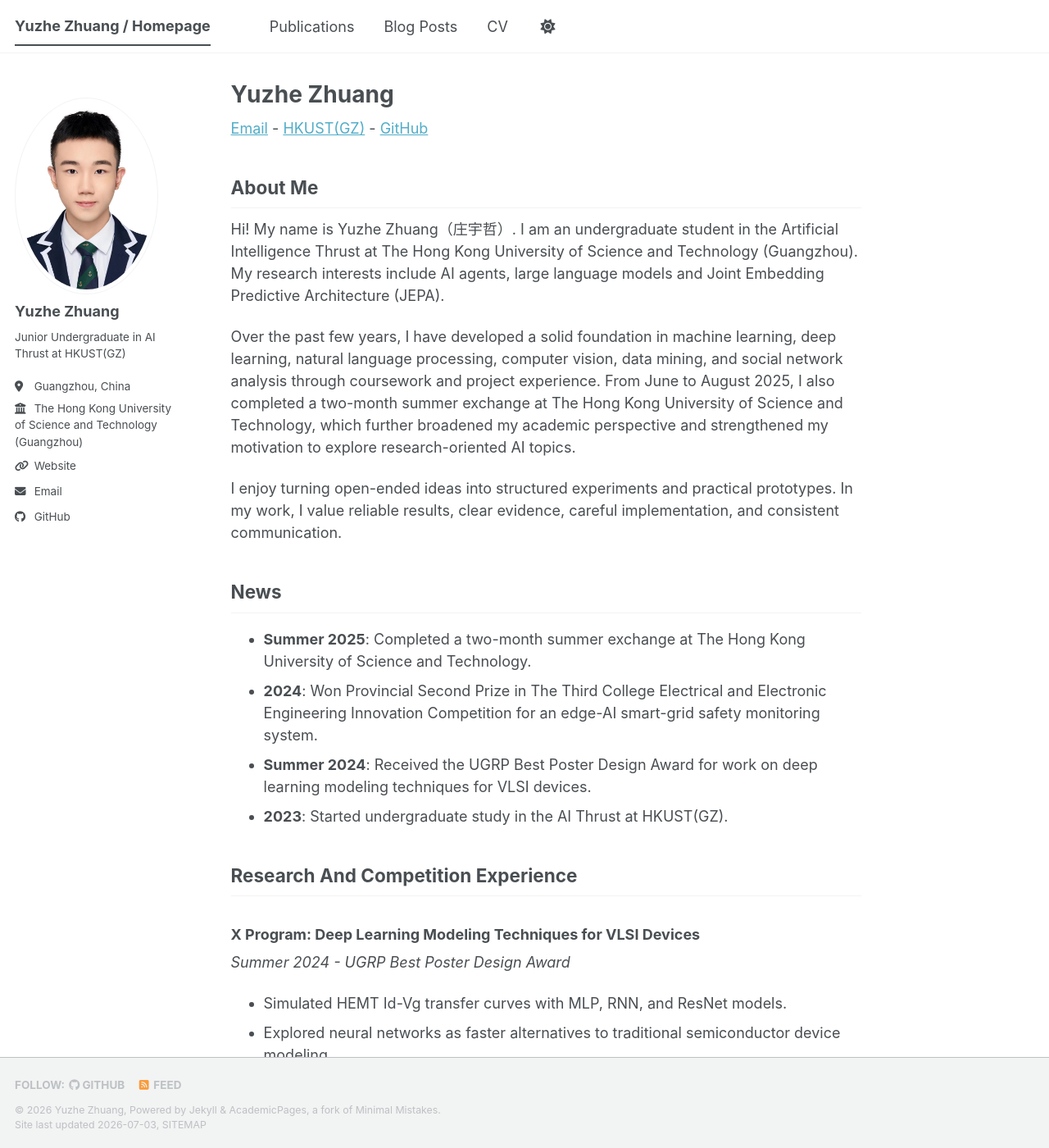
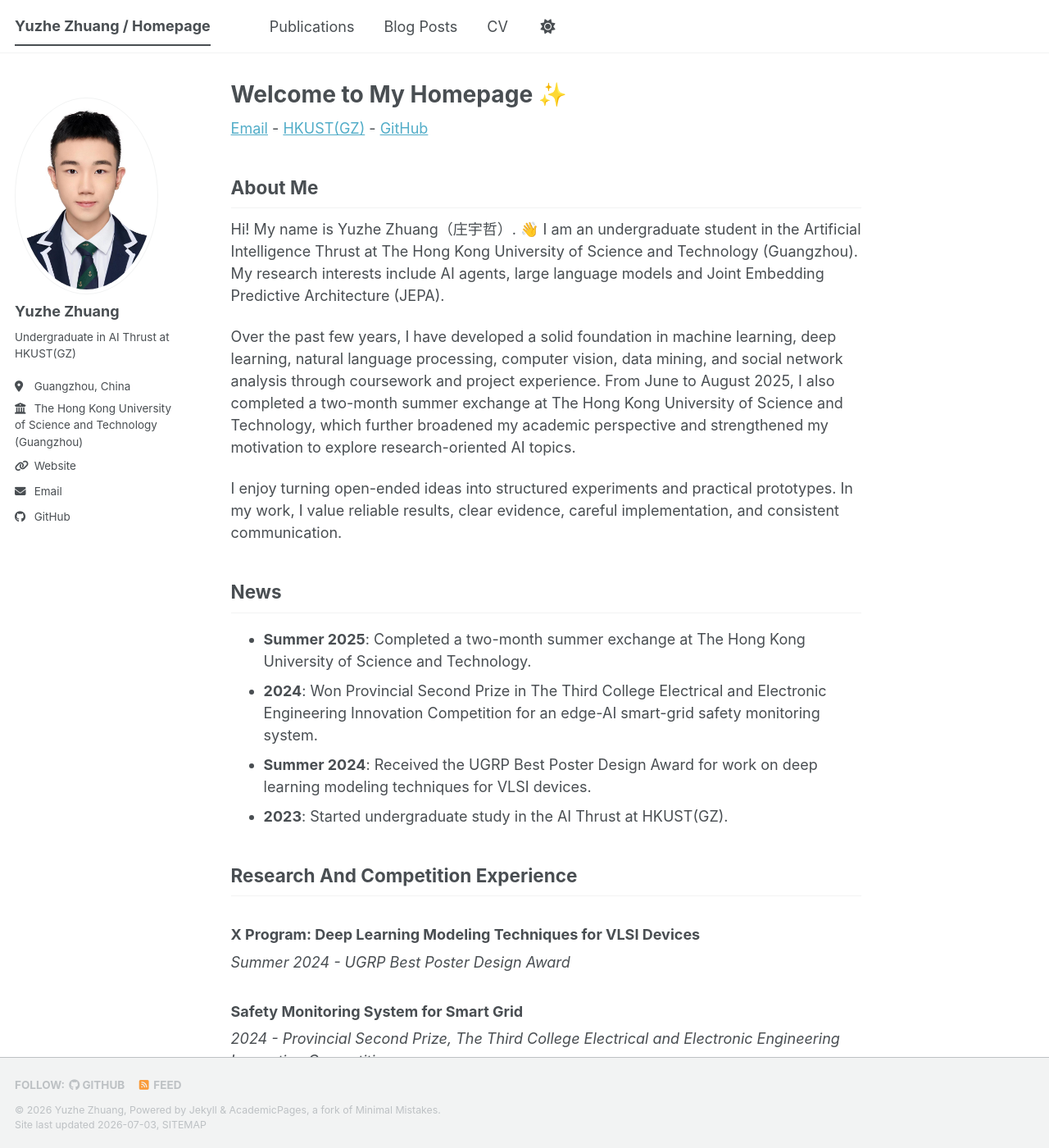
Before and after one commit to dreamyingy/dreamyingy.github.io, a Jekyll site: the page built from _pages/about.md, in a window 1280 px wide and 1400 px high. Shown: the whole window at 82% size. Built offline with Jekyll 4.4.1, drawn with Linux system fonts in a browser that asks for light colours; a style sheet for code colours, icons or effects is not loaded; some of the changed text lies outside the part shown.

Commit message:
修改主页内容

```diff
--- a/_config.yml
+++ b/_config.yml
@@ -26,7 +26,7 @@ author:
   avatar           : "img.jpg"
   name             : "Yuzhe Zhuang"
   pronouns         : # example: "she/her"
-  bio              : "Junior Undergraduate in AI Thrust at HKUST(GZ)"
+  bio              : "Undergraduate in AI Thrust at HKUST(GZ)"
   location         : "Guangzhou, China"
   employer         : "The Hong Kong University of Science and Technology (Guangzhou)"
   uri              : "https://dreamyingy.github.io"# URL
--- a/_pages/about.md
+++ b/_pages/about.md
@@ -1,6 +1,6 @@
 ---
 permalink: /
-title: "Yuzhe Zhuang"
+title: "Welcome to My Homepage ✨"
 author_profile: true
 redirect_from:
   - /about/
@@ -13,7 +13,7 @@ redirect_from:
 
 ## About Me
 
-Hi! My name is Yuzhe Zhuang（庄宇哲）. I am an undergraduate student in the Artificial Intelligence Thrust at The Hong Kong University of Science and Technology (Guangzhou). My research interests include AI agents, large language models and Joint Embedding Predictive Architecture (JEPA).
+Hi! My name is Yuzhe Zhuang（庄宇哲）. 👋 I am an undergraduate student in the Artificial Intelligence Thrust at The Hong Kong University of Science and Technology (Guangzhou). My research interests include AI agents, large language models and Joint Embedding Predictive Architecture (JEPA).
 
 Over the past few years, I have developed a solid foundation in machine learning, deep learning, natural language processing, computer vision, data mining, and social network analysis through coursework and project experience. From June to August 2025, I also completed a two-month summer exchange at The Hong Kong University of Science and Technology, which further broadened my academic perspective and strengthened my motivation to explore research-oriented AI topics.
 
@@ -33,23 +33,15 @@ I enjoy turning open-ended ideas into structured experiments and practical proto
 
 *Summer 2024 - UGRP Best Poster Design Award*
 
-- Simulated HEMT Id-Vg transfer curves with MLP, RNN, and ResNet models.
-- Explored neural networks as faster alternatives to traditional semiconductor device modeling.
-- Practiced experiment design, model comparison, and technical presentation for device-modeling research.
-
 ### Safety Monitoring System for Smart Grid
 
 *2024 - Provincial Second Prize, The Third College Electrical and Electronic Engineering Innovation Competition*
-
-- Contributed to an edge-AI safety monitoring system for smart-grid work scenarios.
-- Worked with Raspberry Pi and PYNQ-Z2 deployment settings.
-- Focused on pose-estimation model design and training for fall or abnormal-posture detection.
 
 
 ## Education
 
 - **2023-2027 (Expected)**: BSc student, AI Thrust, The Hong Kong University of Science and Technology (Guangzhou).
-- **June-August 2025**: Two-month summer exchange, The Hong Kong University of Science and Technology.
+- **2025.06-2025.08**: Two-month summer exchange, The Hong Kong University of Science and Technology.
 
 ## Skills
 
```
